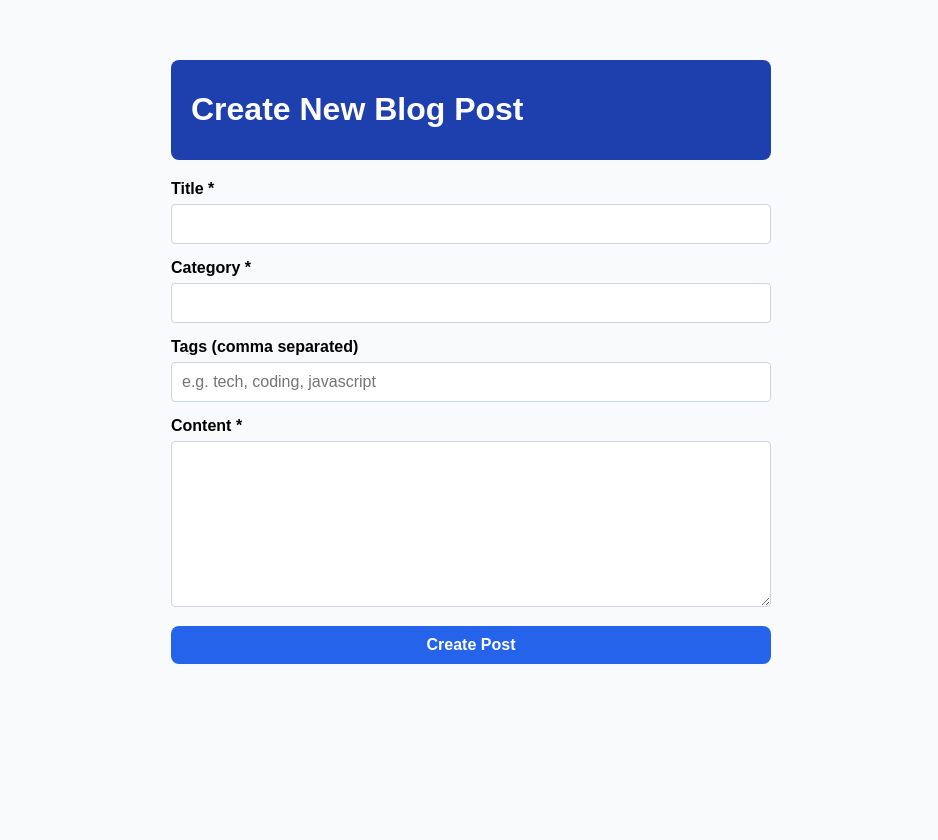
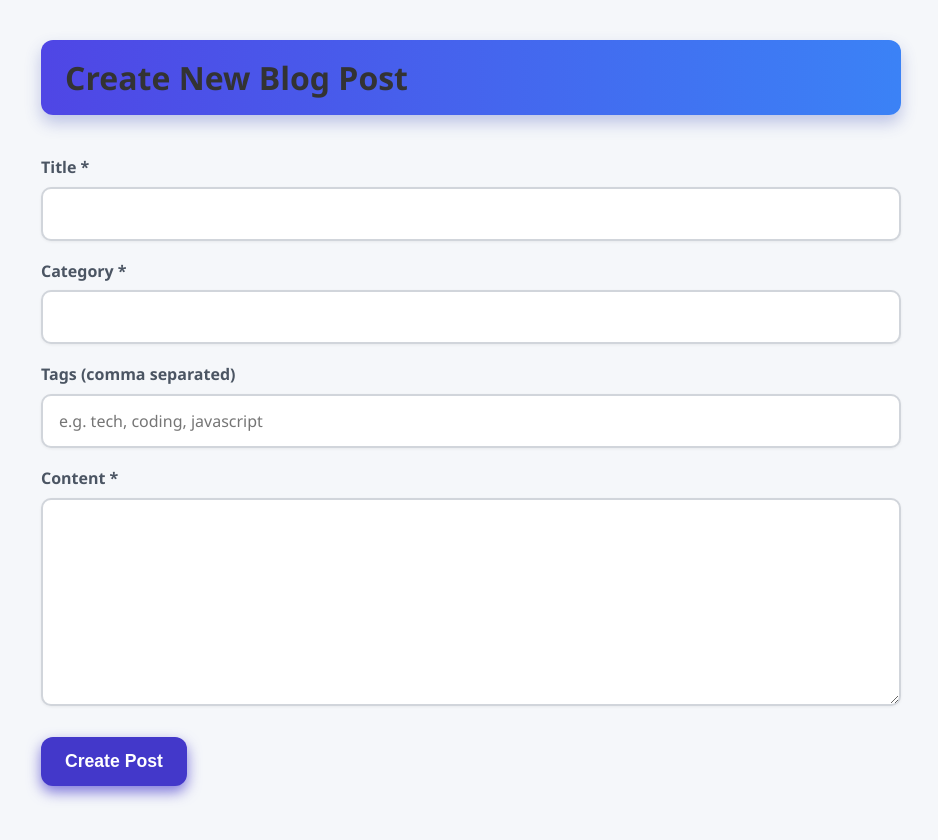
Before and after one commit to g-pallavi-07/blog-website, a plain HTML site: page create.html in a window 1280 px wide. Shown: the whole page, without its empty margins (169-1107 px from the left). Before the commit the page ends 800 px from the top, so only its background shows below. Drawn offline with Linux system fonts and the light colour scheme; sample sign-in values are in the browser's storage.

Commit message:
Update create.html

```diff
--- a/create.html
+++ b/create.html
@@ -4,54 +4,7 @@
   <meta charset="UTF-8" />
   <meta name="viewport" content="width=device-width, initial-scale=1" />
   <title>Create New Post</title>
-  <style>
-    body {
-      font-family: Arial, sans-serif;
-      max-width: 600px;
-      margin: 40px auto;
-      padding: 20px;
-      background: #f9fafb;
-    }
-    header {
-      background-color: #1e40af;
-      padding: 10px 20px;
-      color: white;
-      margin-bottom: 20px;
-      border-radius: 8px;
-    }
-    label {
-      display: block;
-      margin-top: 15px;
-      font-weight: 600;
-    }
-    input, textarea, button {
-      width: 100%;
-      padding: 10px;
-      margin-top: 6px;
-      border-radius: 4px;
-      border: 1px solid #cbd5e1;
-      font-size: 1rem;
-      box-sizing: border-box;
-    }
-    button {
-      background-color: #2563eb;
-      color: white;
-      border: none;
-      cursor: pointer;
-      margin-top: 15px;
-      font-weight: 600;
-      transition: background-color 0.3s ease;
-      border-radius: 8px;
-    }
-    button:hover {
-      background-color: #1d4ed8;
-    }
-    .message {
-      margin-top: 15px;
-      font-weight: 600;
-      color: red;
-    }
-  </style>
+  <link rel="stylesheet" href="css/style.css" />
 </head>
 <body>
 
```
